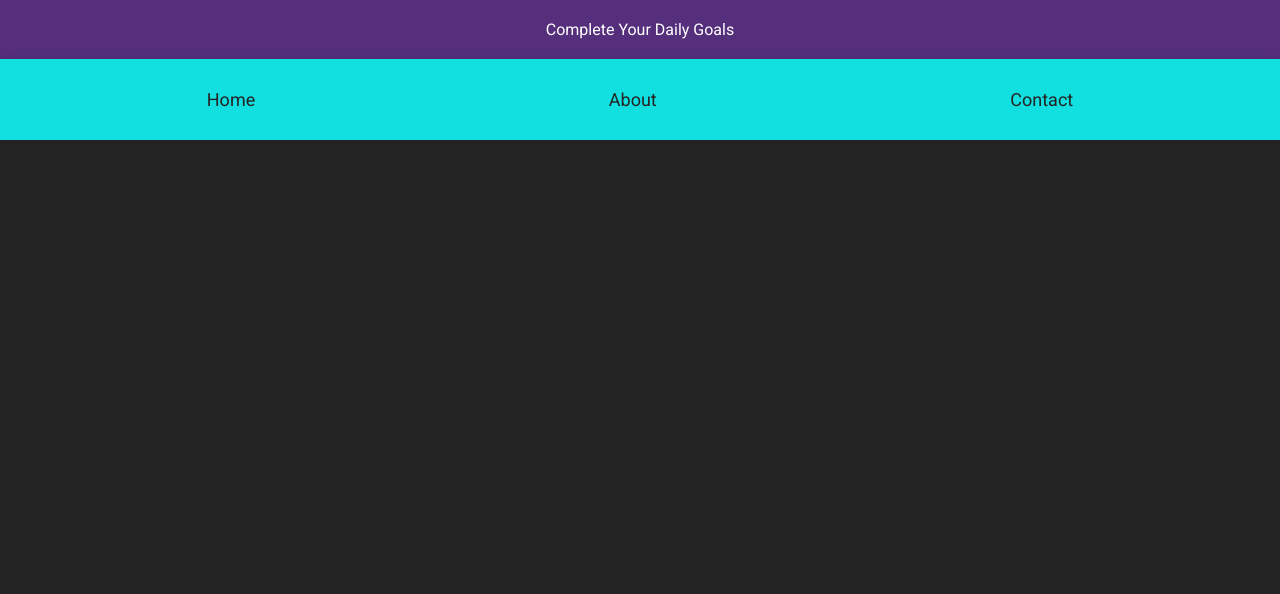
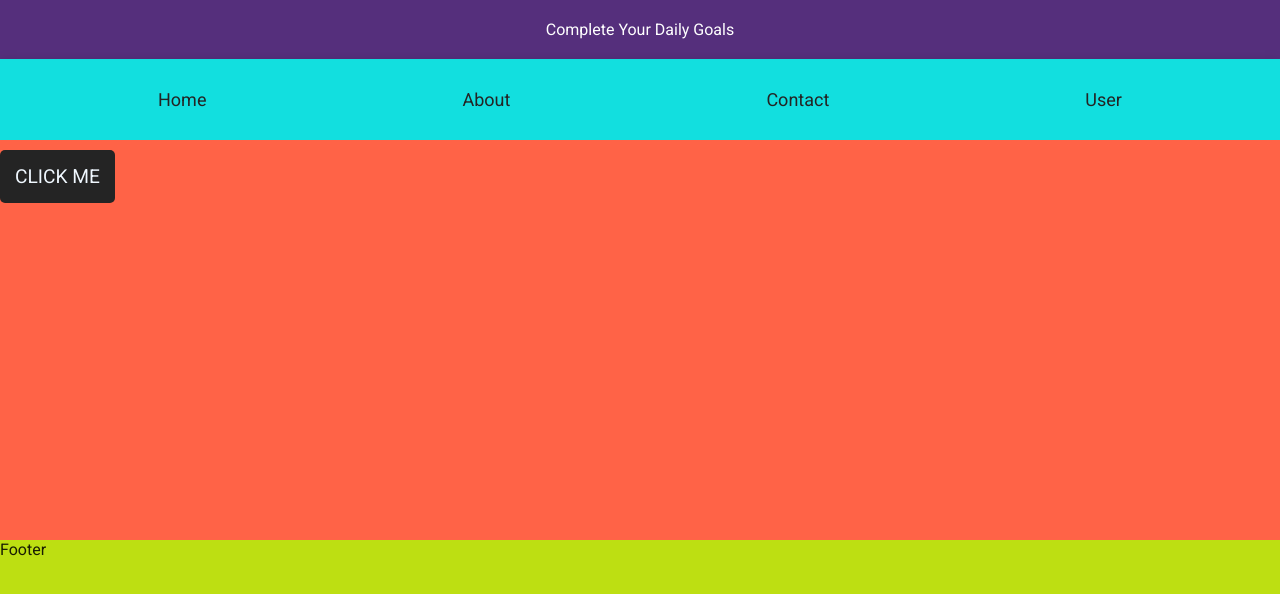
Before and after one commit to khardikk/React-Practise-daily, a React (Vite) app in the folder ToDoList-Project/todolist/: page /user/tempId in a window 1280 px wide. Shown: the top 594 px of the page. Built offline with nearby package versions, Linux system fonts and the light colour scheme.

Commit message:
Practiced Routes and UseNavigate in react-router-dom

```diff
--- a/ToDoList-Project/todolist/src/App.css
+++ b/ToDoList-Project/todolist/src/App.css
@@ -128,6 +128,17 @@
   height: 100vh;
 }
 
+footer{
+  background-color: rgb(189, 223, 18);
+  height: 300px;
+}
+
+.user{
+  background-color: tomato;
+  height: 400px;
+  width: 100%;
+}
+
 @media only screen and (max-width: 800px) {
  .container{
   width: 100%;
--- a/ToDoList-Project/todolist/src/App.jsx
+++ b/ToDoList-Project/todolist/src/App.jsx
@@ -1,25 +1,29 @@
 import './App.css';
 import About from './Components/About';
 import Contact from './Components/Contact';
+import Footer from './Components/Footer';
 import Header from './Components/Header';
 import Home from './Components/Home';
-import { BrowserRouter, Route, Routes } from 'react-router-dom';
+import { BrowserRouter as Router, Route, Routes } from 'react-router-dom';
+import User from './Components/User';
 
 function App() {
 
   return (
-    <BrowserRouter>
+    <Router>
 
         <Header />
+
     <Routes>
 
        <Route path='/' element={<Home />} />
         <Route path='/about' element={<About />} />
         <Route path='/contact' element={<Contact />} />
-
+        <Route path='/user/tempId' element={<User />} />
     </Routes>
 
-    </BrowserRouter>
+    <Footer />
+    </Router>
 
   );
 }
--- /dev/null
+++ b/ToDoList-Project/todolist/src/Components/Footer.jsx
@@ -0,0 +1,9 @@
+import React from 'react'
+
+const Footer = () => {
+  return (
+    <footer>Footer</footer>
+  )
+}
+
+export default Footer
--- a/ToDoList-Project/todolist/src/Components/Header.jsx
+++ b/ToDoList-Project/todolist/src/Components/Header.jsx
@@ -8,6 +8,7 @@
   <Link to='/'>Home</Link>
   <Link to='/about'>About</Link>
   <Link to='/contact'>Contact</Link>
+  <Link to='/user/tempId'>User</Link>
   </div>
 
   </>;
--- /dev/null
+++ b/ToDoList-Project/todolist/src/Components/User.jsx
@@ -0,0 +1,19 @@
+import React from 'react'
+import {useParams, useNavigate} from 'react-router-dom'
+
+
+const User = () => {
+
+  const params = useParams()
+  const navigate = useNavigate()
+
+  console.log(params)
+
+  return (
+    <div className='user'>
+    <button onClick={()=> navigate("/about")}> CLICK ME</button>
+    </div>
+  )
+}
+
+export default User
```
